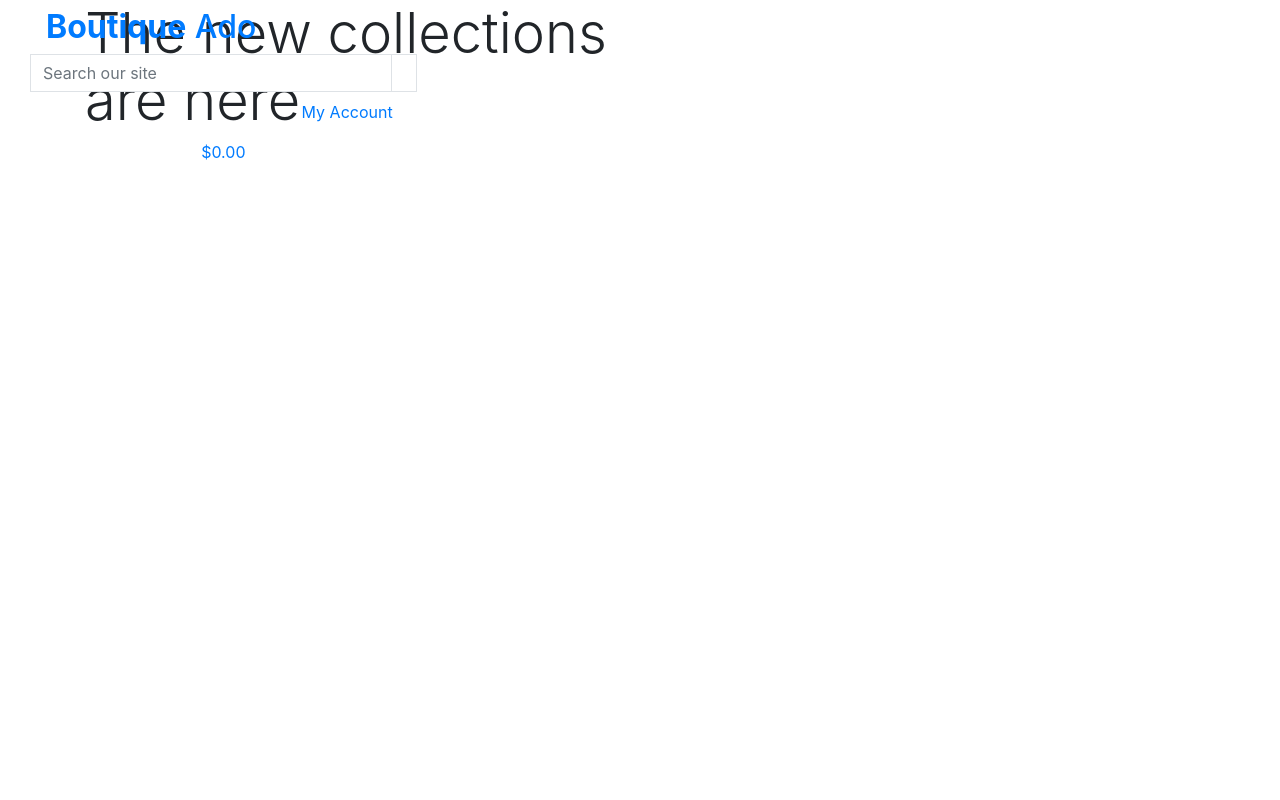
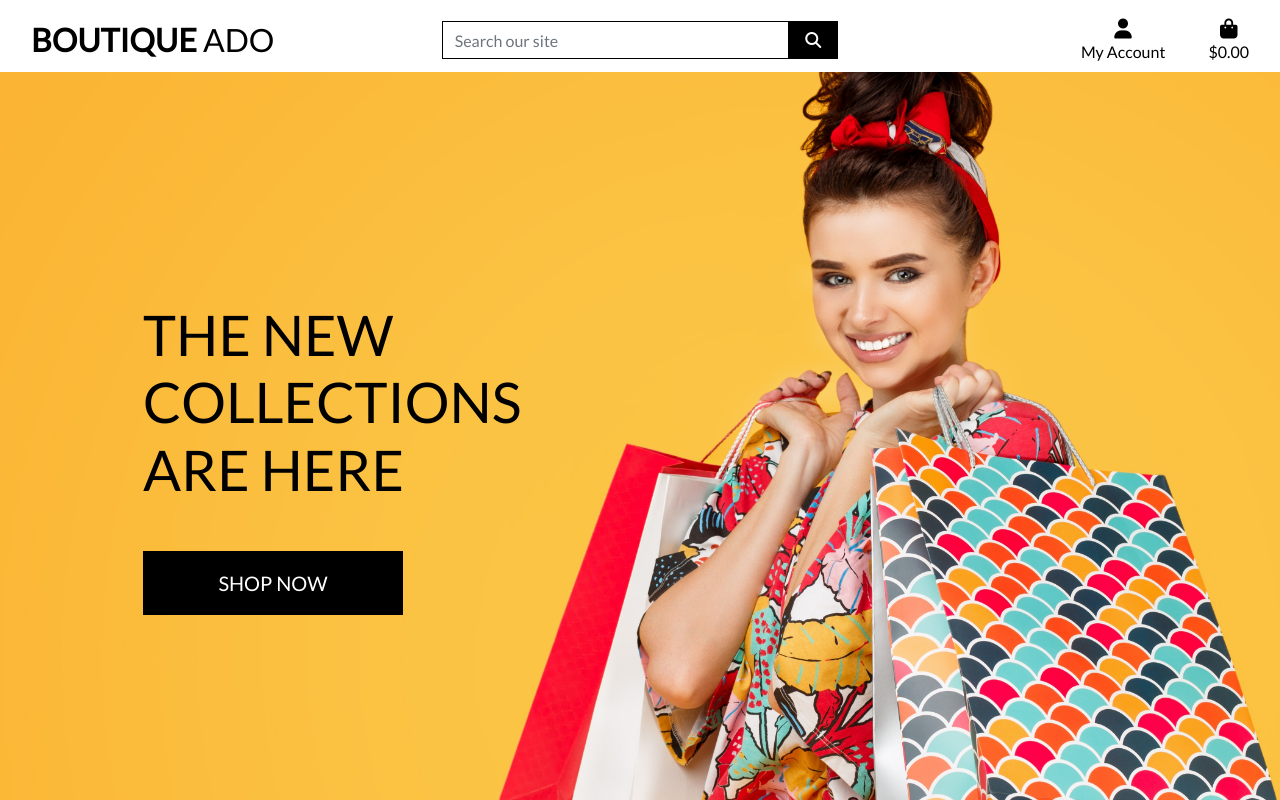
Before and after one commit to AtsukoCoffey/boutique_ado, a Django app: page / in a window 1280 px wide. Run offline with Django 3.2, Linux system fonts and the light colour scheme; some libraries are stand-ins or nearby versions.

Commit message:
completed homepage header and css

```diff
--- a/boutique_ado/urls.py
+++ b/boutique_ado/urls.py
@@ -15,9 +15,11 @@ Including another URLconf
 """
 from django.contrib import admin
 from django.urls import path, include
+from django.conf import settings
+from django.conf.urls.static import static
 
 urlpatterns = [
     path('admin/', admin.site.urls),
     path('accounts/', include('allauth.urls')),
     path('', include('home.urls')),
-]
+] + static(settings.MEDIA_URL, document_root=settings.MEDIA_ROOT)
--- a/home/templates/home/index.html
+++ b/home/templates/home/index.html
@@ -1,7 +1,7 @@
 {% extends "base.html" %}
 {% load static %}
 
-{% block page-header %}
+{% block page_header %}
     <div class="container header-container">
         <div class="row">
             <div class="col"></div>
@@ -18,7 +18,7 @@
                 </h1>
                 <div class="my-5">
                     <h4>
-                        <a href="" class="shop-now-button btn btn-lg rounded-0 text-uppercase py-3"></a>
+                        <a href="" class="shop-now-button btn btn-lg rounded-0 text-uppercase py-3">Shop Now</a>
                     </h4>
                 </div>
             </div>
--- /dev/null
+++ b/static/css/base.css
@@ -0,0 +1,81 @@
+html {
+    height: 100%;
+}
+
+body {
+    background: url('/media/homepage_background_cropped.jpg') no-repeat center center fixed;
+    background-size: cover;
+    height: calc(100vh - 164px);
+    color: #555;
+    font-family: 'Lato';
+}
+
+/* from Bulma */
+.icon {
+    align-items: center;
+    display: inline-flex;
+    justify-content: center;
+    height: 1.5rem;
+    width: 1.5rem;
+}
+
+.logo-font {
+    text-transform: uppercase;
+}
+
+.main-logo-link {
+    width: fit-content;
+}
+
+.shop-now-button {
+    background: black;
+    color: white;
+    min-width: 260px;
+}
+
+.btn-black {
+    background: black;
+    color: white;
+}
+
+.shop-now-button:hover,
+.shop-now-button:active,
+.shop-now-button:focus,
+.btn-black:hover,
+.btn-black:active,
+.btn-black:focus {
+    background: #222;
+    color: white;
+}
+
+.text-black {
+    color: #000 !important;
+}
+
+.border-black {
+    border: 1px solid black !important;
+}
+
+/* -------------------------------- Media Queries */
+
+/* Slightly larger container on xl screens */
+@media (min-width: 1200px) {
+  .container {
+    max-width: 80%;
+  }
+}
+
+/* fixed top navbar only on medium and up */
+@media (min-width: 992px) {
+    .fixed-top-desktop-only {
+        position: fixed;
+        top: 0;
+        right: 0;
+        left: 0;
+        z-index: 1030;
+    }
+
+    .header-container {
+        padding-top: 164px;
+    }
+}
--- a/templates/base.html
+++ b/templates/base.html
@@ -15,22 +15,22 @@
     {% endblock %}
 
     {% block corecss %}
-        <link rel="stylesheet" href="https://cdn.jsdelivr.net/npm/bootstrap@4.6.2/dist/css/bootstrap.min.css"
-            integrity="sha384-xOolHFLEh07PJGoPkLv1IbcEPTNtaed2xpHsD9ESMhqIYd0nLMwNLD69Npy4HI+N" crossorigin="anonymous">
+        <link rel="stylesheet" href="https://cdn.jsdelivr.net/npm/bootstrap@4.6.2/dist/css/bootstrap.min.css" integrity="sha384-xOolHFLEh07PJGoPkLv1IbcEPTNtaed2xpHsD9ESMhqIYd0nLMwNLD69Npy4HI+N" crossorigin="anonymous">
+        <!-- <link rel="preconnect" href="https://fonts.googleapis.com">
+        <link rel="preconnect" href="https://fonts.gstatic.com" crossorigin>
+        <link rel="stylesheet" href="https://fonts.googleapis.com/css2?family=Josefin+Sans:ital,wght@0,100..700;1,100..700&family=Lato:ital,wght@0,100;0,300;0,400;0,700;0,900;1,100;1,300;1,400;1,700;1,900&family=Poiret+One&display=swap"> -->
+        <link rel="stylesheet" href="https://fonts.googleapis.com/css?family=Lato&display=swap">
+        <link rel="stylesheet" href="{% static 'css/base.css' %}">
     {% endblock %}
 
     {% block extra_css %}
     {% endblock %}
 
     {% block corejs %}
-        <script src="https://cdn.jsdelivr.net/npm/jquery@3.5.1/dist/jquery.min.js"
-            integrity="sha256-9/aliU8dGd2tb6OSsuzixeV4y/faTqgFtohetphbbj0=" crossorigin="anonymous"></script>
-        <script src="https://cdn.jsdelivr.net/npm/popper.js@1.16.1/dist/umd/popper.min.js"
-            integrity="sha384-9/reFTGAW83EW2RDu2S0VKaIzap3H66lZH81PoYlFhbGU+6BZp6G7niu735Sk7lN"
-            crossorigin="anonymous"></script>
-        <script src="https://cdn.jsdelivr.net/npm/bootstrap@4.6.2/dist/js/bootstrap.bundle.min.js"
-            integrity="sha384-Fy6S3B9q64WdZWQUiU+q4/2Lc9npb8tCaSX9FK7E8HnRr0Jz8D6OP9dO5Vg3Q9ct"
-            crossorigin="anonymous"></script>
+        <script src="https://kit.fontawesome.com/c9e3fbf0ad.js" crossorigin="anonymous"></script>
+        <script src="https://cdn.jsdelivr.net/npm/jquery@3.5.1/dist/jquery.min.js" integrity="sha256-9/aliU8dGd2tb6OSsuzixeV4y/faTqgFtohetphbbj0=" crossorigin="anonymous"></script>
+        <script src="https://cdn.jsdelivr.net/npm/popper.js@1.16.1/dist/umd/popper.min.js" integrity="sha384-9/reFTGAW83EW2RDu2S0VKaIzap3H66lZH81PoYlFhbGU+6BZp6G7niu735Sk7lN" crossorigin="anonymous"></script>
+        <script src="https://cdn.jsdelivr.net/npm/bootstrap@4.6.2/dist/js/bootstrap.bundle.min.js" integrity="sha384-Fy6S3B9q64WdZWQUiU+q4/2Lc9npb8tCaSX9FK7E8HnRr0Jz8D6OP9dO5Vg3Q9ct" crossorigin="anonymous"></script>
     {% endblock %}
 
     {% block extra_js %}
@@ -41,7 +41,7 @@
 
 <body>
     <header class="container-fluid fixed-top">
-        <div class="low">
+        <div id="topnav" class="row bg-white pt-lg-2 d-none d-lg-flex">
             <div class="col-12 col-lg-4 my-auto py-1 py-lg-0 text-center text-lg-left">
                 <a href="{% url 'home' %}" class="nav-link main-logo-link">
                     <h2 class="logo-font text-black my-0"><strong>Boutique</strong> Ado</h2>
@@ -55,7 +55,7 @@
                         <div class="input-group-append">
                             <button class="form-control btn btn-black border border-black rounded-0" type="submit">
                                 <span class="icon">
-                                    <i class="fa fa-seatch"></i>
+                                    <i class="fas fa-search"></i>
                                 </span>
                             </button>
                         </div>
@@ -67,7 +67,7 @@
                     <li class="list-inline-item dropdown">
                         <a href="#" class="text-black nav-link" id="user-options" data-toggle="dropdown" aria-haspopup="true" aria-expanded="false">
                             <div class="text-center">
-                                <div><i class="fa fa-user fa-lg"></i></div>
+                                <div><i class="fas fa-user fa-lg"></i></div>
                                 <p class="my-0">My Account</p>
                             </div>
                         </a>
@@ -84,10 +84,10 @@
                             {% endif %}
                         </div>
                     </li>
-                    <li class="list-inlineitem">
+                    <li class="list-inline-item">
                         <a href="" class="{% if grand_total %}text-info font-weight-bold{% else %}text-black{% endif %} nav-link">
                             <div class="text-center">
-                                <div><i class="fa fa-shopping-bag fa-lg"></i></div>
+                                <div><i class="fas fa-shopping-bag fa-lg"></i></div>
                                 <p class="my-0">
                                     {% if grand_total %}
                                         ${{ grand_total|floatformat:2 }}
@@ -100,7 +100,6 @@
                     </li>
                 </ul>
             </div>
-
         </div>
     </header>
 
```
Also changed, not shown: boutique_ado/settings.py (+13 -6 lines), media/homepage_background_cropped.jpg (added).
